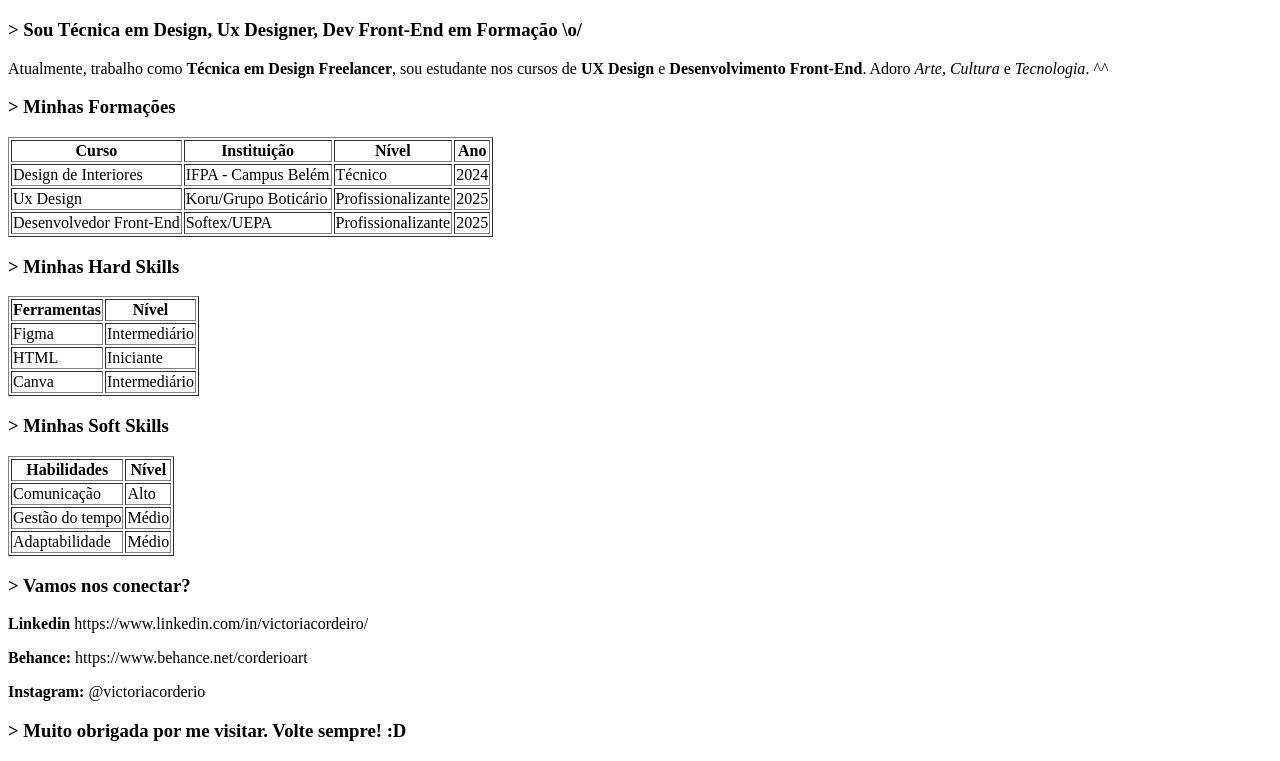
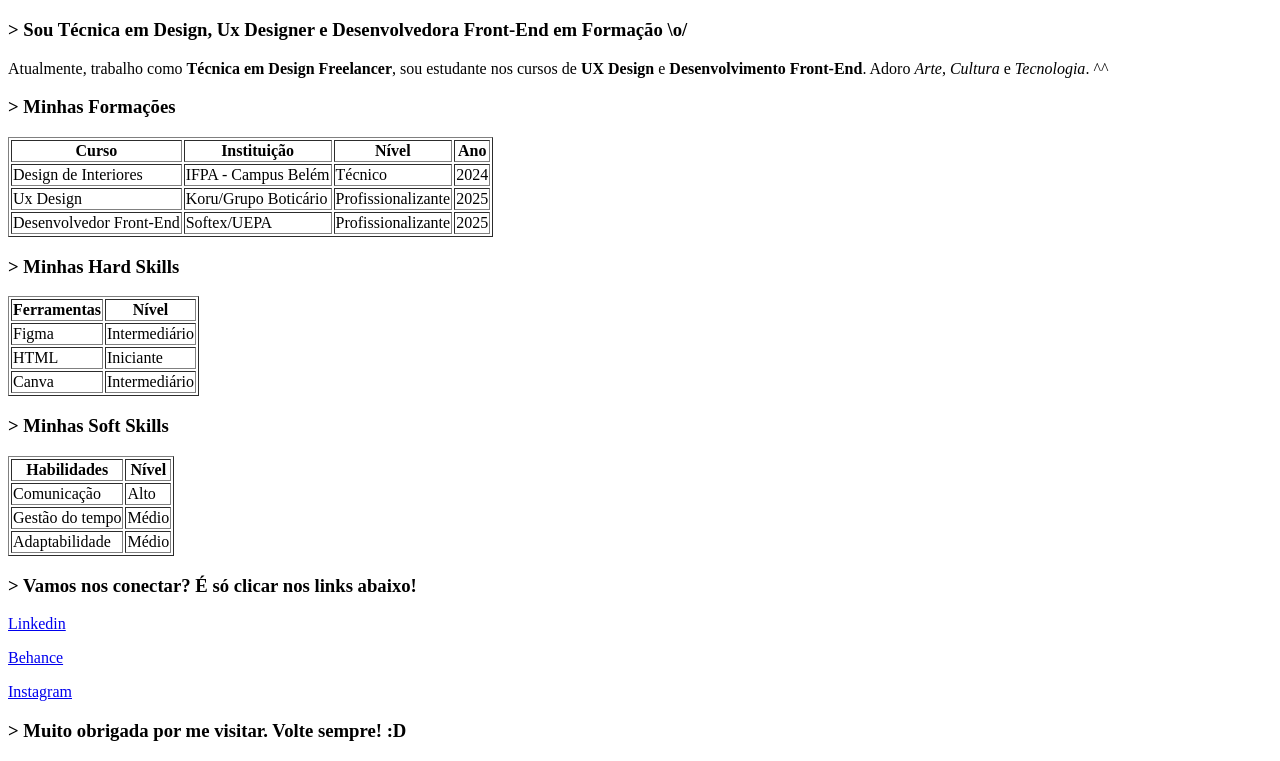
Before and after one commit to victoriacorderio/meu-primeiro-site, a plain HTML site: page index.html in a window 1280 px wide. Shown: the part 61-822 px from the top of the page. Drawn offline with Linux system fonts and the light colour scheme.

Commit message:
Update index.html

```diff
--- a/index.html
+++ b/index.html
@@ -1,29 +1,21 @@
 <!--Clica em chaves e em "!" para definir o início-->
 <!DOCTYPE html>
 <!--define o idioma-->
-<html lang="PT-BR">
-<script>
-    alert("Bem-vindo ao meu primeiro Site! :D");
-</script>
-<!--cabeça do site (início)-->
+<html lang="pt-BR">
+<!--Início do cabeçalho do site-->
 <head>
     <!-- tag's  no formato <tag atributo=""></tag> possuem propriedades que podem possuir valores (atributos)-->
     <meta charset="UTF-8">
     <meta name="viewport" content="width=device-width, initial-scale=1.0">
-
     <title>Meu Primeiro Site</title>
-<!--cabeça do site (final)-->
 </head>
- <!--Corpo do site (início)-->
+ <!--Início do corpo do site-->
 <body>
-<!--linhas-->
    <h1>Olá, meu nome é Victoria Cordeiro!</h1>
-   <h3>> Sou Técnica em Design, Ux Designer, Dev Front-End em Formação \o/</h3>
-   <!--parágrafo com gambiarras pra definir estilo de fonte)-->
+   <h3>> Sou Técnica em Design, Ux Designer e Desenvolvedora Front-End em Formação \o/</h3>
    <p>
         Atualmente, trabalho como <strong>Técnica em Design Freelancer</strong>, sou estudante nos cursos de <strong>UX Design</strong> e <strong>Desenvolvimento Front-End</strong>. Adoro <em>Arte</em>, <em>Cultura</em> e <em>Tecnologia</em>. ^^
     </p>
-    <!--outra linha-->
     <h3>> Minhas Formações</h3>
     <!--configurar estilo de borda da tabela no CSS-->
     <table border="1">
@@ -90,17 +82,20 @@
             <td>Médio</td>
         </tr>
     </table>
-    <h3>> Vamos nos conectar?</h3>
-    <!--escrever dessa forma para criar um texto com hiperlink <a href="https://www.linkedin.com/in/victoriacordeiro/" target="_blank">-->
+    <h3>> Vamos nos conectar? É só clicar nos links abaixo!</h3>
+    <!--escrever dessa forma para criar um texto com hiperlink-->
     <p>
-        <strong>Linkedin</strong> https://www.linkedin.com/in/victoriacordeiro/
-    <p>
-        <strong>Behance:</strong> https://www.behance.net/corderioart
+        <a href="https://www.linkedin.com/in/victoriacordeiro/" target="_blank">Linkedin</a>
     </p>
     <p>
-        <strong>Instagram:</strong> @victoriacorderio
+        <a href="https://www.behance.net/corderioart" target="_blank">Behance</a>
+    </p>
+    <p>
+        <a href="https://www.instagram.com/victoriacorderio/" target="_blank">Instagram</a>
     </p>
     <h3>> Muito obrigada por me visitar. Volte sempre! :D</h3>
-<!--corpo do site (final)-->
+<script>
+    alert("Bem-vindo ao meu primeiro Site! :D")
+</script>
 </body>
 </html>
```
